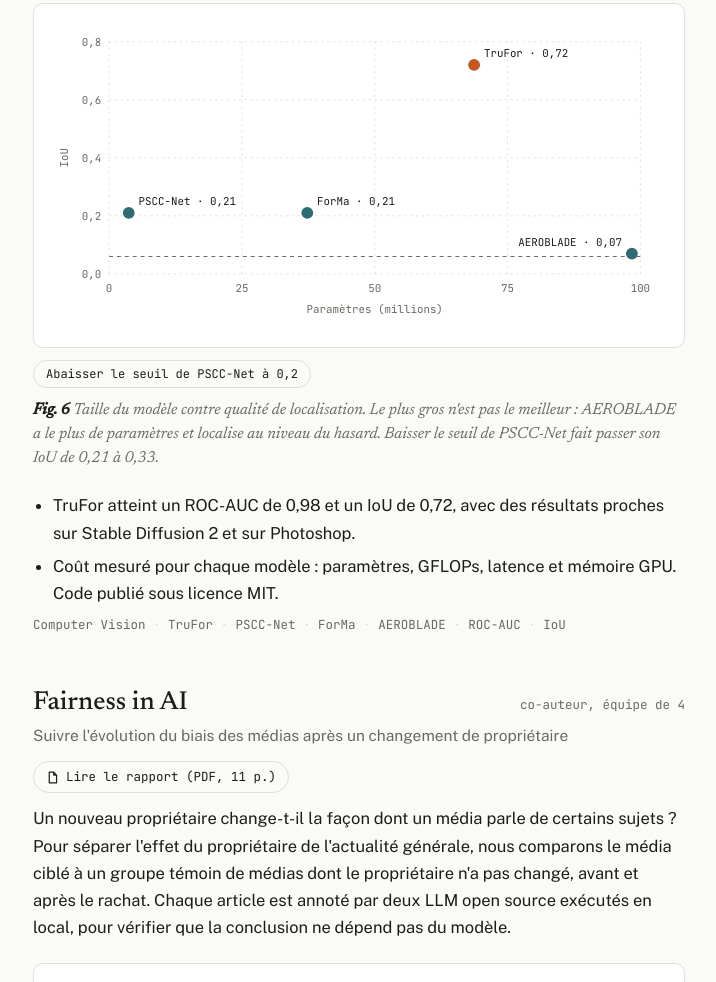
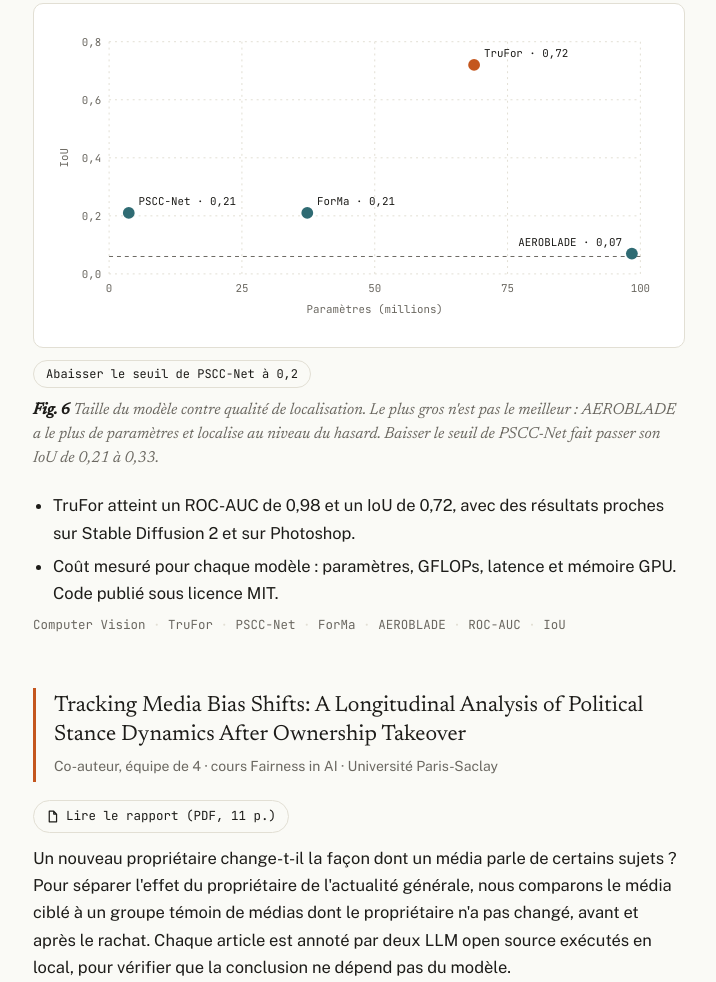
Before and after one commit to sathyagnanou/portfolio, a plain HTML site: page index.html in a window 1280 px wide. Shown: the part 5465-6447 px from the top of the page, without its empty margins (281-997 px from the left). Drawn offline with nearby package versions, Linux system fonts and the light colour scheme.

Commit message:
Use real paper titles; show co-author instead of author list

```diff
--- a/index.html
+++ b/index.html
@@ -464,7 +464,7 @@ footer { padding: 36px 0 50px; display: flex; justify-content: space-between; ga
     <article class="entry" id="inpaint">
       <div class="paper">
         <p class="title">What Is the Best Small AI Model for Inpainting-Based Synthetic Image Detection and Localization?</p>
-        <p class="authors">W. H. Amar, H. Hosseinpour, D. Chojnacka, Y. El Otmani, <b>S. Gnanou</b> · Université Paris-Saclay</p>
+        <p class="authors"><span class="fr">Co-auteur</span><span class="en">Co-author</span> · Université Paris-Saclay</p>
       </div>
       <p class="paper-link"><a href="papers/Inpainting-Based-Synthetic-Image.pdf" target="_blank" rel="noopener"><svg aria-hidden="true" width="13" height="13" viewBox="0 0 16 16"><path d="M4 1.5h5.5L13 5v9.5H4zM9.5 1.5V5H13" fill="none" stroke="currentColor" stroke-width="1.5" stroke-linejoin="round"/></svg><span class="fr">Lire le rapport (PDF, 12 p.)</span><span class="en">Read the report (PDF, 12 pp.)</span></a></p>
       <p class="fr">L'inpainting remplace une seule zone d'une vraie photo. Un modèle forensique doit dire si l'image a été modifiée, et où. Les détecteurs publiés sont difficiles à comparer, car chacun est évalué sur ses propres données. Nous avons évalué quatre modèles pré-entraînés de familles différentes sous un seul protocole, sur le jeu de test TGIF (Stable Diffusion 2 et Photoshop).</p>
@@ -494,8 +494,10 @@ footer { padding: 36px 0 50px; display: flex; justify-content: space-between; ga
     </article>
 
     <article class="entry" id="fair">
-      <div class="entry-head"><h3>Fairness in AI</h3><span class="dates"><span class="fr">co-auteur, équipe de 4</span><span class="en">co-author, team of 4</span></span></div>
-      <p class="role"><span class="fr">Suivre l'évolution du biais des médias après un changement de propriétaire</span><span class="en">Tracking media bias shifts after an ownership takeover</span></p>
+      <div class="paper">
+        <p class="title">Tracking Media Bias Shifts: A Longitudinal Analysis of Political Stance Dynamics After Ownership Takeover</p>
+        <p class="authors"><span class="fr">Co-auteur, équipe de 4 · cours Fairness in AI · Université Paris-Saclay</span><span class="en">Co-author, team of 4 · Fairness in AI course · Université Paris-Saclay</span></p>
+      </div>
       <p class="paper-link"><a href="papers/Tracking-Media-Bias-Shifts.pdf" target="_blank" rel="noopener"><svg aria-hidden="true" width="13" height="13" viewBox="0 0 16 16"><path d="M4 1.5h5.5L13 5v9.5H4zM9.5 1.5V5H13" fill="none" stroke="currentColor" stroke-width="1.5" stroke-linejoin="round"/></svg><span class="fr">Lire le rapport (PDF, 11 p.)</span><span class="en">Read the report (PDF, 11 pp.)</span></a></p>
       <p class="fr">Un nouveau propriétaire change-t-il la façon dont un média parle de certains sujets ? Pour séparer l'effet du propriétaire de l'actualité générale, nous comparons le média ciblé à un groupe témoin de médias dont le propriétaire n'a pas changé, avant et après le rachat. Chaque article est annoté par deux LLM open source exécutés en local, pour vérifier que la conclusion ne dépend pas du modèle.</p>
       <p class="en">Does a new owner change how an outlet covers certain subjects? To separate the owner's effect from the general news climate, we compare the target outlet with a control group of outlets whose owner did not change, before and after the takeover. Each article is annotated by two open-source LLMs run locally, to check that the conclusion does not depend on the model.</p>
```
